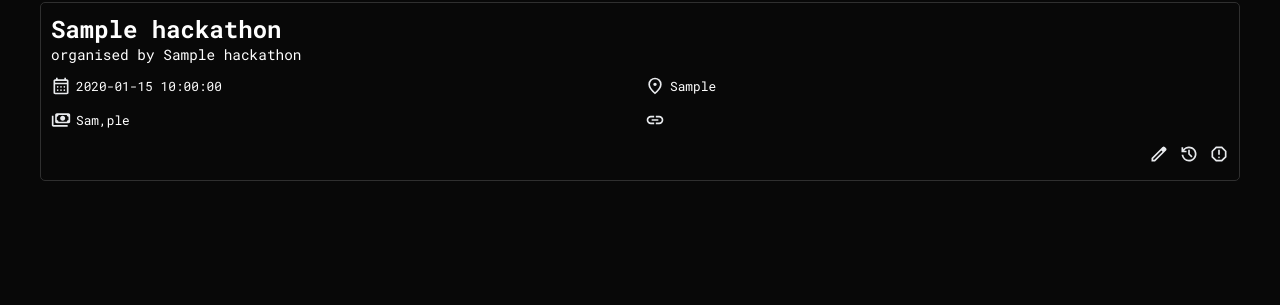
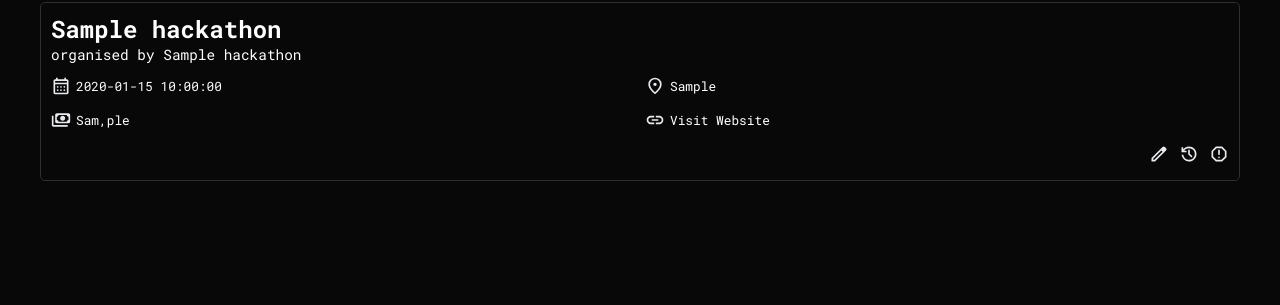
Before and after one commit to Om-Mishra7/Hackathons, a Flask app: page /hackathons in a window 1280 px wide. Shown: the part 223-528 px from the top of the page. Run offline with Flask 3, Linux system fonts and the light colour scheme; a database or web service that is not in the repository returns one stand-in record (values such as "Sample title").

```diff
--- a/app/frontend/templates/public/hackathons.html
+++ b/app/frontend/templates/public/hackathons.html
@@ -11,7 +11,7 @@
           <p><svg xmlns="http://www.w3.org/2000/svg" height="24px" viewBox="0 -960 960 960" width="24px" fill="#e8eaed"><path d="M200-80q-33 0-56.5-23.5T120-160v-560q0-33 23.5-56.5T200-800h40v-80h80v80h320v-80h80v80h40q33 0 56.5 23.5T840-720v560q0 33-23.5 56.5T760-80H200Zm0-80h560v-400H200v400Zm0-480h560v-80H200v80Zm0 0v-80 80Zm280 240q-17 0-28.5-11.5T440-440q0-17 11.5-28.5T480-480q17 0 28.5 11.5T520-440q0 17-11.5 28.5T480-400Zm-160 0q-17 0-28.5-11.5T280-440q0-17 11.5-28.5T320-480q17 0 28.5 11.5T360-440q0 17-11.5 28.5T320-400Zm320 0q-17 0-28.5-11.5T600-440q0-17 11.5-28.5T640-480q17 0 28.5 11.5T680-440q0 17-11.5 28.5T640-400ZM480-240q-17 0-28.5-11.5T440-280q0-17 11.5-28.5T480-320q17 0 28.5 11.5T520-280q0 17-11.5 28.5T480-240Zm-160 0q-17 0-28.5-11.5T280-280q0-17 11.5-28.5T320-320q17 0 28.5 11.5T360-280q0 17-11.5 28.5T320-240Zm320 0q-17 0-28.5-11.5T600-280q0-17 11.5-28.5T640-320q17 0 28.5 11.5T680-280q0 17-11.5 28.5T640-240Z"/></svg>{{ hackathon.last_iteration_date}}</p>
           <p><svg xmlns="http://www.w3.org/2000/svg" height="24px" viewBox="0 -960 960 960" width="24px" fill="#e8eaed"><path d="M480-480q33 0 56.5-23.5T560-560q0-33-23.5-56.5T480-640q-33 0-56.5 23.5T400-560q0 33 23.5 56.5T480-480Zm0 294q122-112 181-203.5T720-552q0-109-69.5-178.5T480-800q-101 0-170.5 69.5T240-552q0 71 59 162.5T480-186Zm0 106Q319-217 239.5-334.5T160-552q0-150 96.5-239T480-880q127 0 223.5 89T800-552q0 100-79.5 217.5T480-80Zm0-480Z"/></svg>{{ hackathon.last_iteration_location }}</p>
           <p><svg xmlns="http://www.w3.org/2000/svg" height="24px" viewBox="0 -960 960 960" width="24px" fill="#e8eaed"><path d="M560-440q-50 0-85-35t-35-85q0-50 35-85t85-35q50 0 85 35t35 85q0 50-35 85t-85 35ZM280-320q-33 0-56.5-23.5T200-400v-320q0-33 23.5-56.5T280-800h560q33 0 56.5 23.5T920-720v320q0 33-23.5 56.5T840-320H280Zm80-80h400q0-33 23.5-56.5T840-480v-160q-33 0-56.5-23.5T760-720H360q0 33-23.5 56.5T280-640v160q33 0 56.5 23.5T360-400Zm440 240H120q-33 0-56.5-23.5T40-240v-440h80v440h680v80ZM280-400v-320 320Z"/></svg>{{ hackathon.last_prize_pool | format_currency }}</p>
-          <a class="hackathon-website-url" href="{{ hackathon.website_link }}" target="_blank" ><svg xmlns="http://www.w3.org/2000/svg" height="24px" viewBox="0 -960 960 960" width="24px" fill="#e8eaed"><path d="M440-280H280q-83 0-141.5-58.5T80-480q0-83 58.5-141.5T280-680h160v80H280q-50 0-85 35t-35 85q0 50 35 85t85 35h160v80ZM320-440v-80h320v80H320Zm200 160v-80h160q50 0 85-35t35-85q0-50-35-85t-85-35H520v-80h160q83 0 141.5 58.5T880-480q0 83-58.5 141.5T680-280H520Z"/></svg></a>
+          <a class="hackathon-website-url" href="{{ hackathon.website_link }}" target="_blank" ><svg xmlns="http://www.w3.org/2000/svg" height="24px" viewBox="0 -960 960 960" width="24px" fill="#e8eaed"><path d="M440-280H280q-83 0-141.5-58.5T80-480q0-83 58.5-141.5T280-680h160v80H280q-50 0-85 35t-35 85q0 50 35 85t85 35h160v80ZM320-440v-80h320v80H320Zm200 160v-80h160q50 0 85-35t35-85q0-50-35-85t-85-35H520v-80h160q83 0 141.5 58.5T880-480q0 83-58.5 141.5T680-280H520Z"/></svg>Visit Website</a>
           </div>
           <div class="hackathon-actions-container">
               <a class="hackathon-action edit-hackathon" onclick="editHackathon('{{ hackathon._id }}')"><svg xmlns="http://www.w3.org/2000/svg" height="24px" viewBox="0 -960 960 960" width="24px" fill="#e8eaed"><path d="M200-200h57l391-391-57-57-391 391v57Zm-80 80v-170l528-527q12-11 26.5-17t30.5-6q16 0 31 6t26 18l55 56q12 11 17.5 26t5.5 30q0 16-5.5 30.5T817-647L290-120H120Zm640-584-56-56 56 56Zm-141 85-28-29 57 57-29-28Z"/></svg></a>
```
